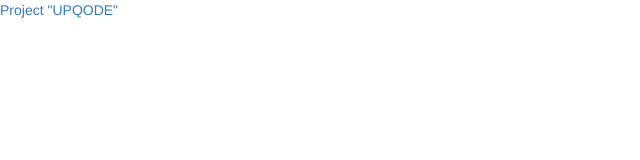
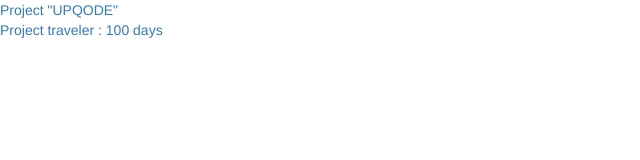
Before and after one commit to romanshutsman/romanshutsman.github.io, a plain HTML site: page index.html in a window 1280 px wide. Shown: the top 160 px of the page, without its empty margins (0-640 px from the left). Drawn offline with nearby package versions, Linux system fonts and the light colour scheme.

Commit message:
add reference on new project_1

```diff
--- a/index.html
+++ b/index.html
@@ -12,7 +12,8 @@
   </head>
   <body>
 
-	<a href="upqode.html">Project "UPQODE" </a><br>
+  <a href="upqode.html">Project "UPQODE" </a><br>
+  <a href="traveler.html">Project traveler : 100 days</a>
 
 
 	<script type="text/javascript" src="https://ajax.googleapis.com/ajax/libs/jquery/1.11.3/jquery.min.js"></script>
```
